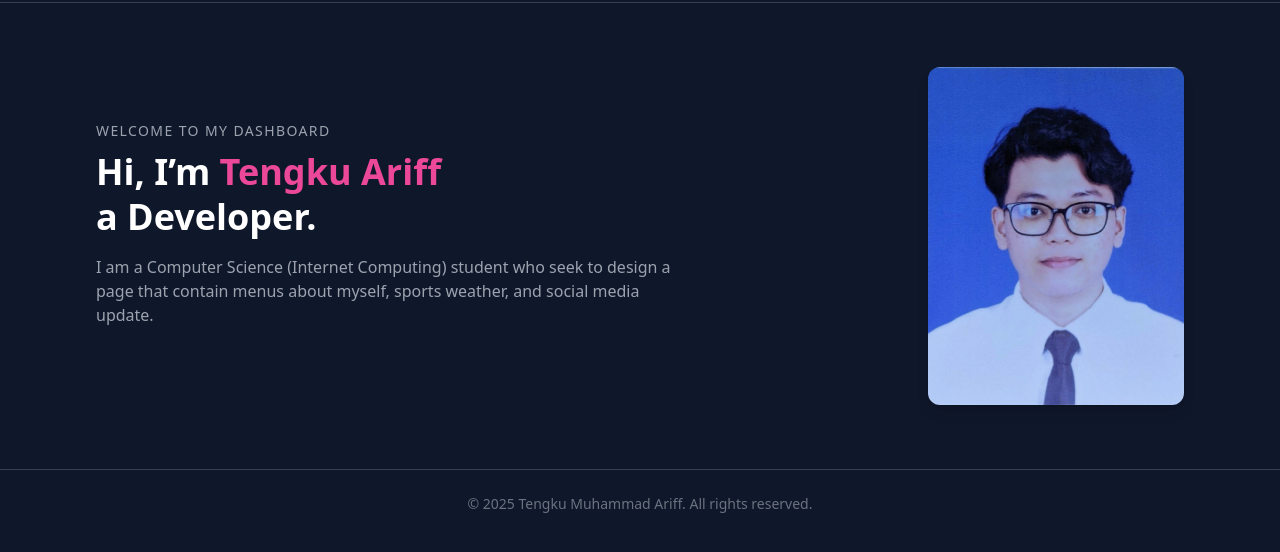
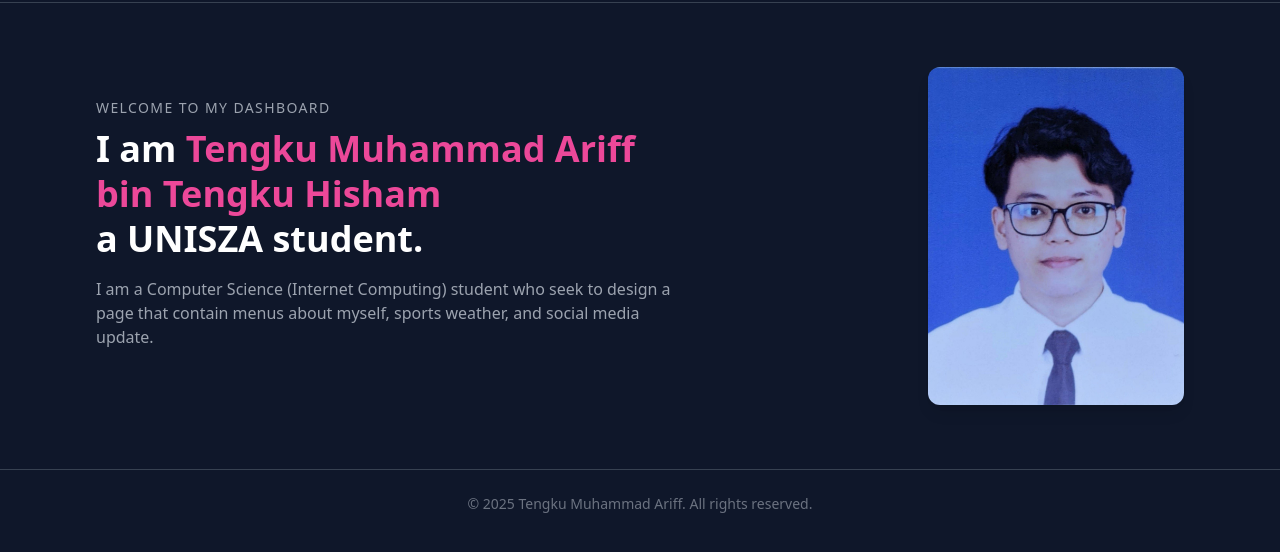
Before and after one commit to DaVinceh/072311.github.to, a plain HTML site: page index.html in a window 1280 px wide. Shown: the part 86-638 px from the top of the page. Drawn offline with nearby package versions, Linux system fonts and the light colour scheme.

Commit message:
editing portfolio dashboard

```diff
--- a/index.html
+++ b/index.html
@@ -30,8 +30,8 @@
     <div class="max-w-xl text-center md:text-left">
       <p class="uppercase tracking-widest text-sm text-gray-400 mb-2">Welcome to my dashboard</p>
       <h1 class="text-4xl font-bold leading-tight mb-4">
-        Hi, I’m <span class="text-pink-500">Tengku Ariff</span><br />
-        <span class="text-white">a Developer.</span>
+        I am <span class="text-pink-500">Tengku Muhammad Ariff bin Tengku Hisham</span><br />
+        <span class="text-white">a UNISZA student.</span>
       </h1>
       <p class="text-gray-400 mb-6">
         I am a Computer Science (Internet Computing) student who seek to design a page that contain menus about myself, sports weather, and social media update.
```
